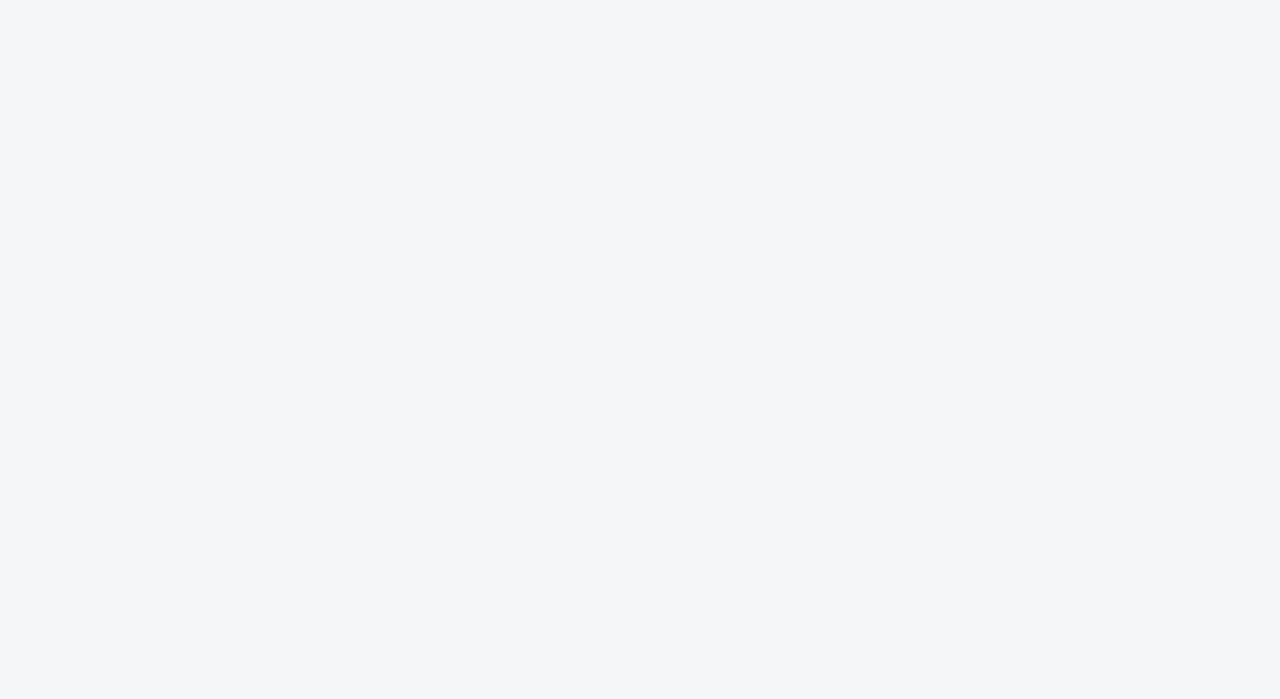
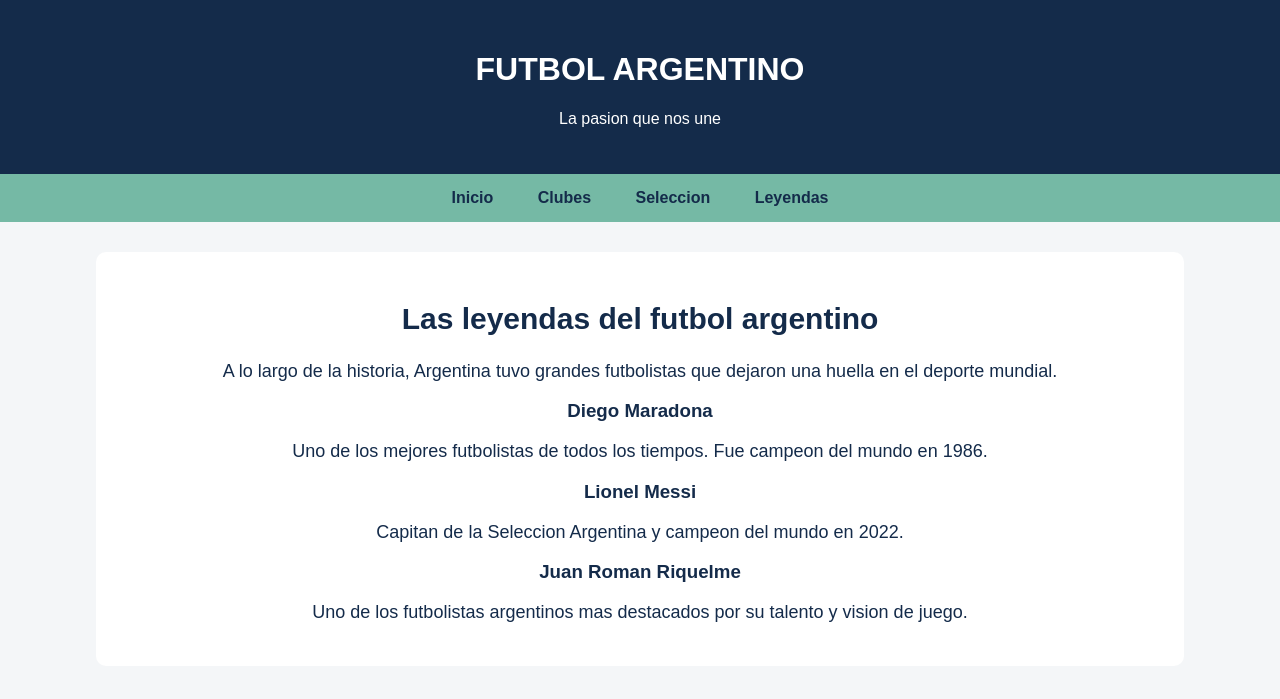
Before and after one commit to joaquinruiz09/tp-final-Ruiz-Joaquin-4E, a plain HTML site: page leyendas.html in a window 1280 px wide. Drawn offline with Linux system fonts and the light colour scheme.

Commit message:
agregue main y section con subtitulos y descripciones en la seccion leyendas

```diff
--- a/leyendas.html
+++ b/leyendas.html
@@ -7,6 +7,42 @@
     <link rel="stylesheet" href="style.css">
 </head>
 <body>
+   <header>
+        <h1>FUTBOL ARGENTINO</h1>
+        <p>La pasion que nos une</p>
+    </header>
+
+    <nav>
+        <a href="index.html">Inicio</a>
+        <a href="clubes.html">Clubes</a>
+        <a href="seleccion.html">Seleccion</a>
+        <a href="leyendas.html">Leyendas</a>
+    </nav>
+
+    <main>
+
+        <section>
+            <h2>Las leyendas del futbol argentino</h2>
+
+            <p>
+                A lo largo de la historia, Argentina tuvo grandes
+                futbolistas que dejaron una huella en el deporte mundial.
+            </p>
+
+            <h3>Diego Maradona</h3>
+            <p>Uno de los mejores futbolistas de todos los tiempos.
+            Fue campeon del mundo en 1986.</p>
+
+            <h3>Lionel Messi</h3>
+            <p>Capitan de la Seleccion Argentina y campeon del mundo
+            en 2022.</p>
+
+            <h3>Juan Roman Riquelme</h3>
+            <p>Uno de los futbolistas argentinos mas destacados
+            por su talento y vision de juego.</p>
+        </section>
+
+    </main>
 
 </body>
 </html>
```
